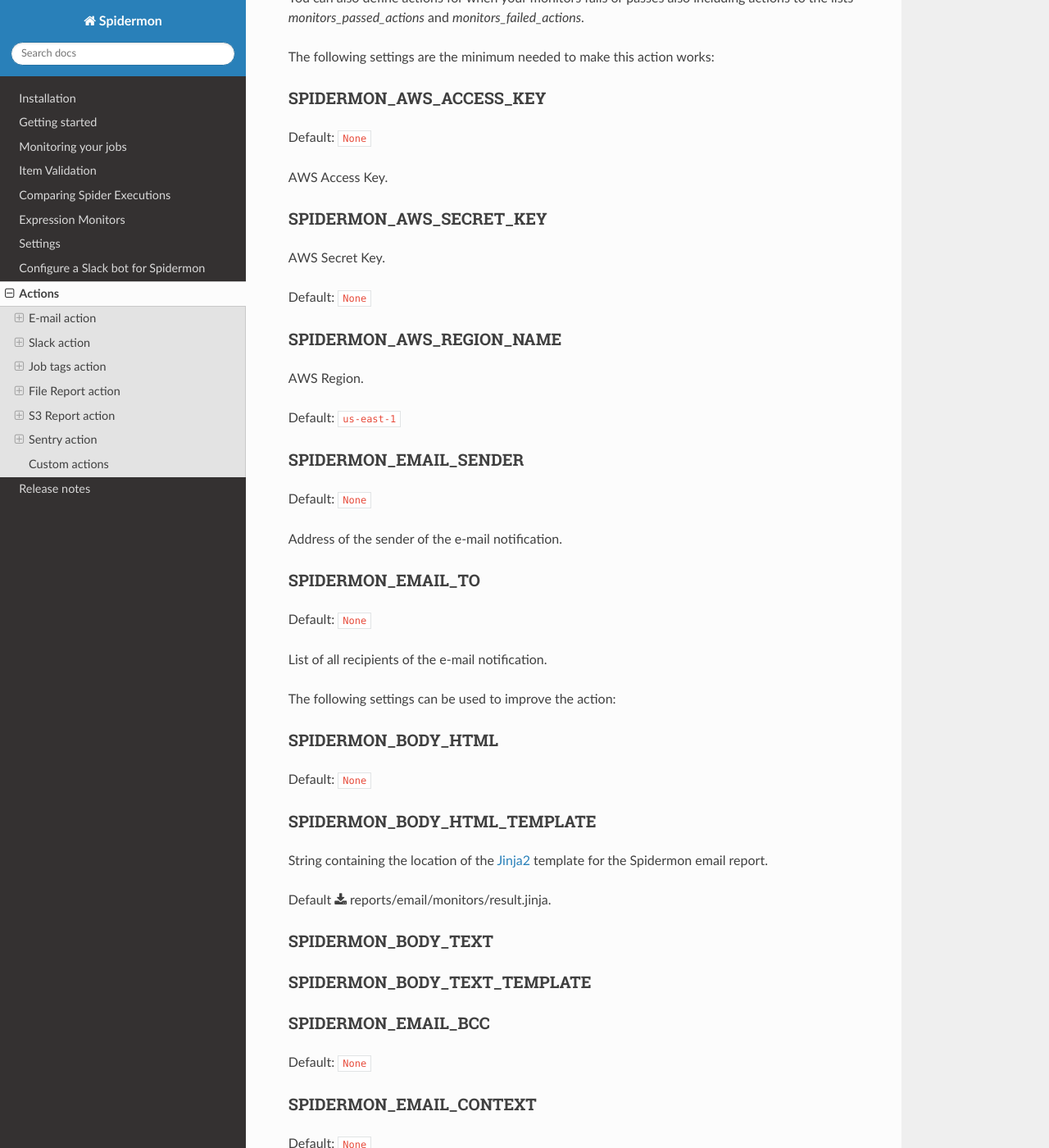
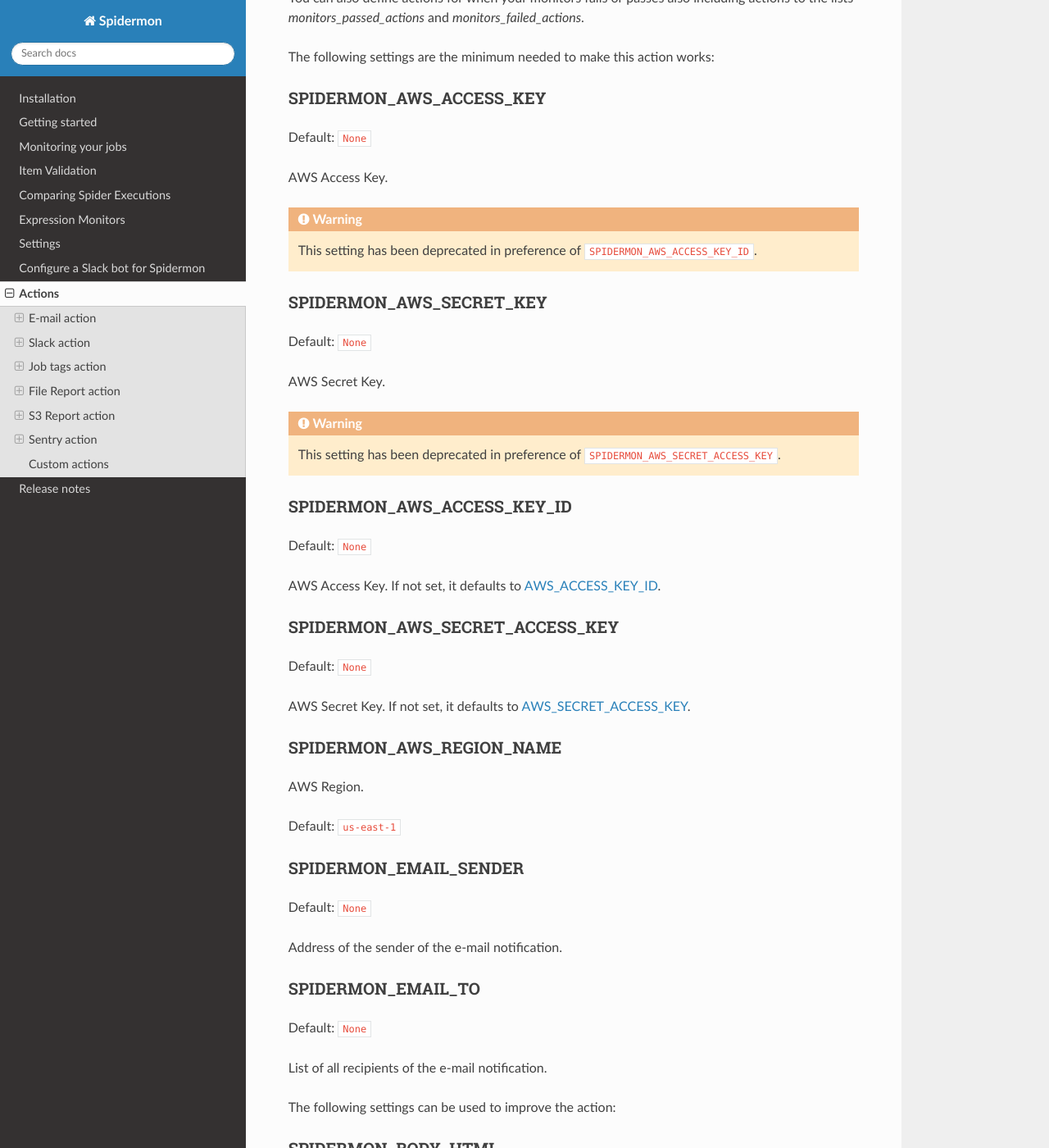
Before and after one commit to scrapinghub/spidermon, a Sphinx documentation site: the page built from docs/source/actions.rst, in a window 1280 px wide and 1400 px high, scrolled down 1045 px. Shown: the whole window at 82% size. Built offline with Sphinx 7.4.7 and the Read the Docs theme 2.0.0, drawn with Linux system fonts in a browser that asks for light colours.

Commit message:
Update docs with new AWS settings and deprecation warning

```diff
--- a/docs/source/actions.rst
+++ b/docs/source/actions.rst
@@ -61,14 +61,40 @@
 
 AWS Access Key.
 
+.. warning::
+
+    This setting has been deprecated in preference of ``SPIDERMON_AWS_ACCESS_KEY_ID``.
+
 .. _SPIDERMON_AWS_SECRET_KEY:
 
 SPIDERMON_AWS_SECRET_KEY
 ------------------------
 
+Default: ``None``
+
 AWS Secret Key.
 
+.. warning::
+
+    This setting has been deprecated in preference of ``SPIDERMON_AWS_SECRET_ACCESS_KEY``.
+
+.. SPIDERMON_AWS_ACCESS_KEY_ID:
+
+SPIDERMON_AWS_ACCESS_KEY_ID
+---------------------------
+
 Default: ``None``
+
+AWS Access Key. If not set, it defaults to `AWS_ACCESS_KEY_ID`_.
+
+.. SPIDERMON_AWS_SECRET_ACCESS_KEY:
+
+SPIDERMON_AWS_SECRET_ACCESS_KEY
+-------------------------------
+
+Default: ``None``
+
+AWS Secret Key. If not set, it defaults to `AWS_SECRET_ACCESS_KEY`_.
 
 SPIDERMON_AWS_REGION_NAME
 -------------------------
@@ -568,3 +594,5 @@
 
 .. _`slackclient`: https://pypi.org/project/slackclient/
 .. _Jinja2: http://jinja.pocoo.org/
+.. _`AWS_ACCESS_KEY_ID`: https://docs.scrapy.org/en/latest/topics/settings.html#std:setting-AWS_ACCESS_KEY_ID
+.. _`AWS_SECRET_ACCESS_KEY`: https://docs.scrapy.org/en/latest/topics/settings.html#aws-secret-access-key
```
